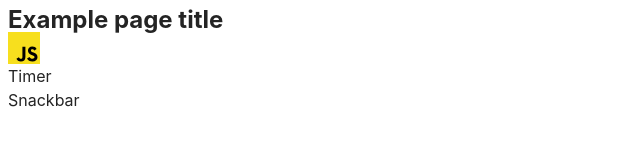
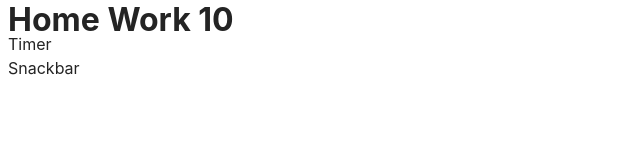
Before and after one commit to ValentynaPolkovnikova/goit-js-hw-10, a website built with Vite: page src/index.html in a window 1280 px wide. Shown: the whole page, without its empty margins (0-640 px from the left). Built offline with nearby package versions, Linux system fonts and the light colour scheme.

Commit message:
fixes index.html

```diff
--- a/src/index.html
+++ b/src/index.html
@@ -2,28 +2,17 @@
 <html lang="en">
   <head>
     <meta charset="UTF-8" />
-    <link rel="icon" type="image/svg+xml" href="/favicon.svg" />
     <meta name="viewport" content="width=device-width, initial-scale=1.0" />
     <title>Asynchronous JS and promises</title>
+    <link rel="preconnect" href="https://fonts.googleapis.com" />
+    <link rel="preconnect" href="https://fonts.gstatic.com" crossorigin />
     <link rel="stylesheet" href="./css/styles.css" />
   </head>
   <body>
-
-    <section>
-      <h1>Example page title</h1>
-      <!-- Path to images as from index.html file -->
-      <img src="./img/javascript.svg" alt="" />
-    </section>
-
-    <!-- Loads the specified .html file -->
-    <load ="partials/vite-promo.html" />
-
+    <h1>Home Work 10</h1>
       <ul>
         <li><a href="./1-timer.html">Timer</a></li>
         <li><a href="./2-snackbar.html">Snackbar</a></li>
       </ul>
-
-    <script type="module" src="./main.js"></script>
   </body>
-
 </html>
```
